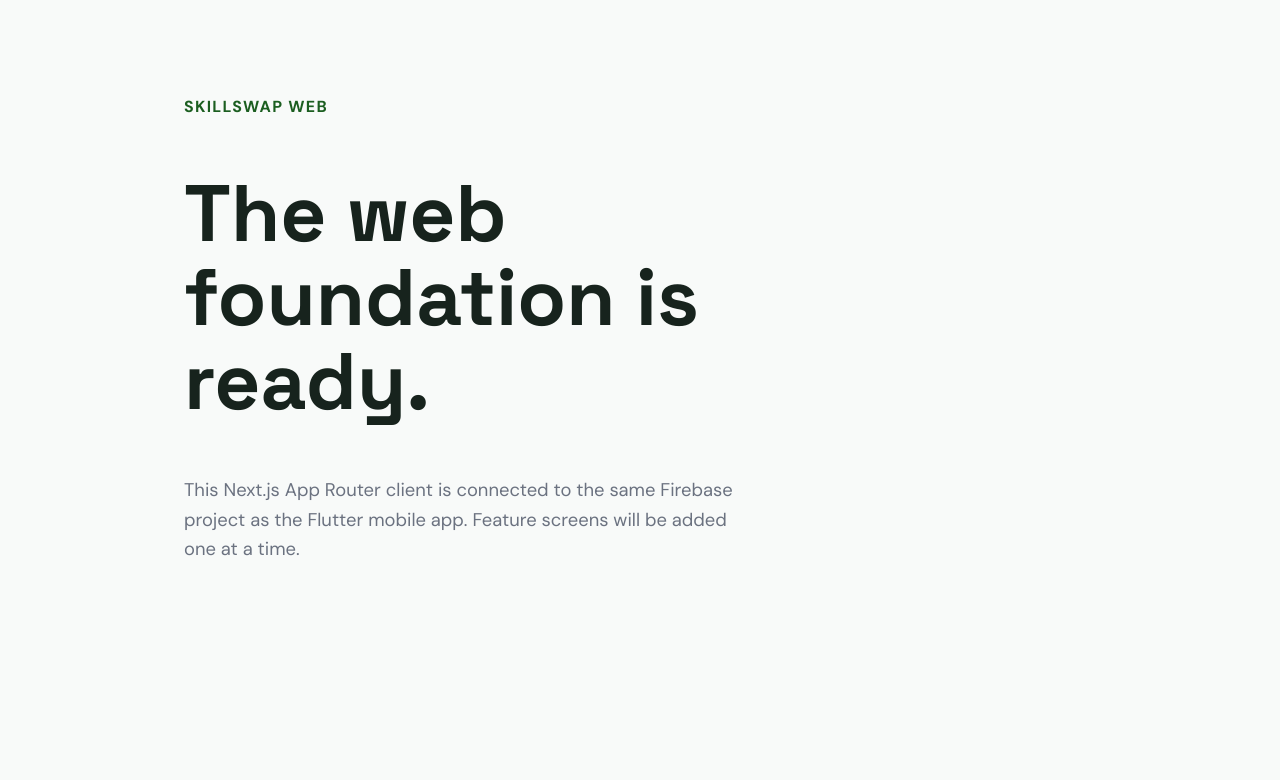
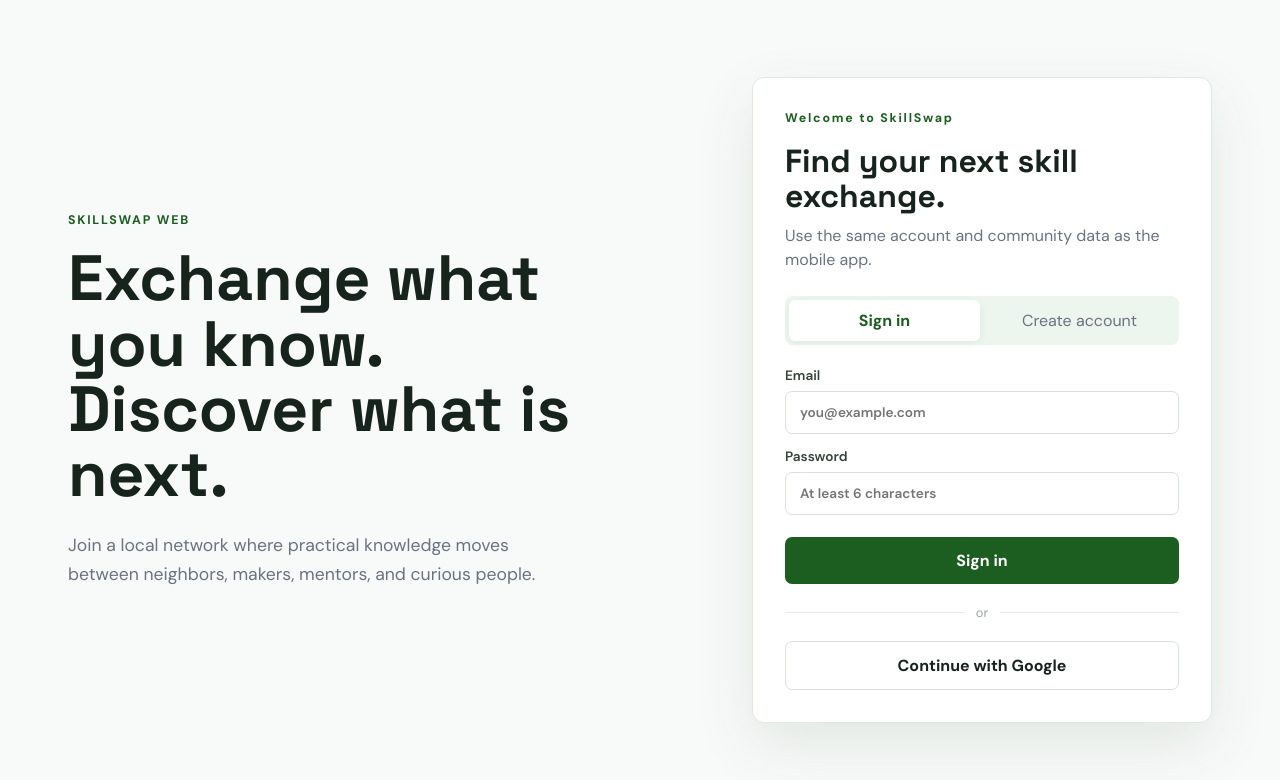
Before and after one commit to turab202/SkillSwap, a Next.js app in the folder web/: page / in a window 1280 px wide. Shown: the top 780 px of the page. Built offline with nearby package versions, Linux system fonts and the light colour scheme; no server answers.

Commit message:
feat(web): add Firebase authentication flow

```diff
--- a/web/src/app/globals.css
+++ b/web/src/app/globals.css
@@ -15,3 +15,26 @@ body {
   font-family: 'DM Sans', sans-serif;
 }
 button, input, textarea, select { font: inherit; }
+
+.auth-page { min-height: 100vh; display: grid; grid-template-columns: minmax(0, 1fr) minmax(360px, 460px); gap: 8vw; align-items: center; max-width: 1240px; margin: 0 auto; padding: 56px 48px; }
+.auth-intro { max-width: 620px; }
+.eyebrow { margin: 0 0 18px; color: var(--primary); font-size: .78rem; font-weight: 700; letter-spacing: .14em; }
+.auth-intro h1 { margin: 0; font-family: 'Space Grotesk', sans-serif; font-size: clamp(2.5rem, 5vw, 5.5rem); line-height: 1.02; letter-spacing: 0; }
+.auth-intro > p:last-child { max-width: 470px; margin: 24px 0 0; color: var(--muted); font-size: 1.1rem; line-height: 1.6; }
+.auth-panel { padding: 32px; background: #fff; border: 1px solid #dfe8e2; border-radius: 12px; box-shadow: 0 22px 60px rgba(25, 73, 43, .1); }
+.auth-heading h1 { margin: 0; font-family: 'Space Grotesk', sans-serif; font-size: 2rem; line-height: 1.1; }
+.auth-heading p:not(.eyebrow) { margin: 10px 0 24px; color: var(--muted); line-height: 1.5; }
+.auth-tabs { display: grid; grid-template-columns: 1fr 1fr; gap: 4px; padding: 4px; margin-bottom: 22px; background: #edf5ef; border-radius: 8px; }
+.auth-tabs button { border: 0; padding: 10px 8px; background: transparent; color: var(--muted); border-radius: 6px; cursor: pointer; }
+.auth-tabs button.active { background: #fff; color: var(--primary); box-shadow: 0 2px 8px rgba(0,0,0,.06); font-weight: 700; }
+.auth-panel label { display: block; margin: 0 0 14px; color: #33443a; font-size: .85rem; font-weight: 600; }
+.auth-panel input { display: block; width: 100%; margin-top: 7px; padding: 12px 14px; border: 1px solid #d8e2db; border-radius: 7px; outline: none; }
+.auth-panel input:focus { border-color: var(--primary); box-shadow: 0 0 0 3px rgba(27, 94, 32, .1); }
+.primary-button, .google-button { width: 100%; padding: 13px 16px; border: 0; border-radius: 7px; cursor: pointer; font-weight: 700; }
+.primary-button { margin-top: 8px; background: var(--primary); color: #fff; }
+.google-button { background: #fff; color: var(--foreground); border: 1px solid #d8e2db; }
+button:disabled { cursor: wait; opacity: .65; }
+.auth-divider { display: flex; align-items: center; gap: 12px; margin: 20px 0; color: #9aa69d; font-size: .8rem; }
+.auth-divider::before, .auth-divider::after { content: ''; height: 1px; flex: 1; background: #e4ebe6; }
+.auth-message { margin: 16px 0 0; color: var(--primary); font-size: .9rem; }
+@media (max-width: 820px) { .auth-page { grid-template-columns: 1fr; gap: 36px; padding: 40px 20px; } .auth-intro h1 { font-size: clamp(2.5rem, 11vw, 4.5rem); } .auth-panel { max-width: 520px; width: 100%; } }
--- a/web/src/app/page.tsx
+++ b/web/src/app/page.tsx
@@ -1,13 +1,14 @@
+import { AuthForm } from '@/components/auth-form';
+
 export default function HomePage() {
   return (
-    <main style={{ maxWidth: 960, margin: '0 auto', padding: '80px 24px' }}>
-      <p style={{ color: '#1b5e20', fontWeight: 700, letterSpacing: '0.08em' }}>SKILLSWAP WEB</p>
-      <h1 style={{ fontFamily: 'Space Grotesk, sans-serif', fontSize: 'clamp(2.5rem, 7vw, 5rem)', lineHeight: 1.05, maxWidth: 720 }}>
-        The web foundation is ready.
-      </h1>
-      <p style={{ maxWidth: 560, color: '#6b7280', fontSize: '1.15rem', lineHeight: 1.6 }}>
-        This Next.js App Router client is connected to the same Firebase project as the Flutter mobile app. Feature screens will be added one at a time.
-      </p>
+    <main className="auth-page">
+      <div className="auth-intro">
+        <p className="eyebrow">SKILLSWAP WEB</p>
+        <h1>Exchange what you know. Discover what is next.</h1>
+        <p>Join a local network where practical knowledge moves between neighbors, makers, mentors, and curious people.</p>
+      </div>
+      <AuthForm />
     </main>
   );
 }
--- /dev/null
+++ b/web/src/components/auth-form.tsx
@@ -0,0 +1,103 @@
+'use client';
+
+import { useState } from 'react';
+import {
+  GoogleAuthProvider,
+  browserLocalPersistence,
+  createUserWithEmailAndPassword,
+  setPersistence,
+  signInWithEmailAndPassword,
+  signInWithPopup,
+  updateProfile,
+} from 'firebase/auth';
+import { auth, db } from '@/lib/firebase';
+import { doc, serverTimestamp, setDoc } from 'firebase/firestore';
+
+export function AuthForm() {
+  const [mode, setMode] = useState<'signin' | 'signup'>('signin');
+  const [name, setName] = useState('');
+  const [email, setEmail] = useState('');
+  const [password, setPassword] = useState('');
+  const [message, setMessage] = useState('');
+  const [busy, setBusy] = useState(false);
+
+  async function saveUserDocument(uid: string, userEmail: string, displayName: string, photoUrl?: string | null) {
+    await setDoc(doc(db, 'users', uid), {
+      uid,
+      email: userEmail,
+      displayName,
+      photoUrl: photoUrl ?? null,
+      profileComplete: false,
+      skillsOffered: [],
+      skillsWanted: [],
+      experienceLevel: 'Novice',
+      availability: '',
+      bio: '',
+      createdAt: serverTimestamp(),
+      peopleHelped: 0,
+      skillsShared: 0,
+      projectsJoined: 0,
+      mentorshipSessions: 0,
+      volunteerActivities: 0,
+    }, { merge: true });
+  }
+
+  async function submit(event: React.FormEvent<HTMLFormElement>) {
+    event.preventDefault();
+    setBusy(true);
+    setMessage('');
+    try {
+      await setPersistence(auth, browserLocalPersistence);
+      if (mode === 'signup') {
+        const result = await createUserWithEmailAndPassword(auth, email.trim(), password);
+        await updateProfile(result.user, { displayName: name.trim() });
+        await saveUserDocument(result.user.uid, email.trim(), name.trim());
+        setMessage('Account created.');
+      } else {
+        await signInWithEmailAndPassword(auth, email.trim(), password);
+        setMessage('Signed in.');
+      }
+    } catch (error) {
+      setMessage(error instanceof Error ? error.message : 'Authentication failed.');
+    } finally {
+      setBusy(false);
+    }
+  }
+
+  async function signInWithGoogle() {
+    setBusy(true);
+    setMessage('');
+    try {
+      const result = await signInWithPopup(auth, new GoogleAuthProvider());
+      await saveUserDocument(result.user.uid, result.user.email ?? '', result.user.displayName ?? 'User', result.user.photoURL);
+      setMessage('Signed in with Google.');
+    } catch (error) {
+      setMessage(error instanceof Error ? error.message : 'Google Sign-In failed.');
+    } finally {
+      setBusy(false);
+    }
+  }
+
+  return (
+    <section className="auth-panel">
+      <div className="auth-heading">
+        <p className="eyebrow">Welcome to SkillSwap</p>
+        <h1>{mode === 'signin' ? 'Find your next skill exchange.' : 'Create your SkillSwap account.'}</h1>
+        <p>Use the same account and community data as the mobile app.</p>
+      </div>
+      <div className="auth-tabs" role="tablist">
+        <button className={mode === 'signin' ? 'active' : ''} onClick={() => setMode('signin')} type="button">Sign in</button>
+        <button className={mode === 'signup' ? 'active' : ''} onClick={() => setMode('signup')} type="button">Create account</button>
+      </div>
+      <form onSubmit={submit}>
+        {mode === 'signup' && <label>Full name<input required value={name} onChange={(event) => setName(event.target.value)} placeholder="Alex Rivera" /></label>}
+        <label>Email<input required type="email" value={email} onChange={(event) => setEmail(event.target.value)} placeholder="you@example.com" /></label>
+        <label>Password<input required minLength={6} type="password" value={password} onChange={(event) => setPassword(event.target.value)} placeholder="At least 6 characters" /></label>
+        <button className="primary-button" disabled={busy} type="submit">{busy ? 'Working...' : mode === 'signin' ? 'Sign in' : 'Create account'}</button>
+      </form>
+      <div className="auth-divider"><span>or</span></div>
+      <button className="google-button" disabled={busy} onClick={signInWithGoogle} type="button">Continue with Google</button>
+      {message && <p className="auth-message" role="status">{message}</p>}
+    </section>
+  );
+}
```
